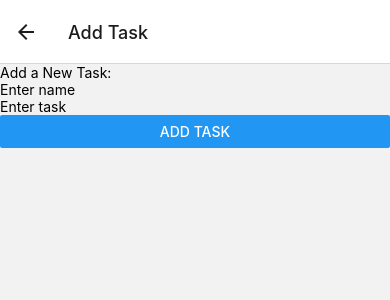
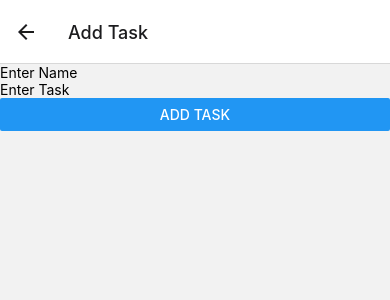
Before and after one commit to chrshih875/Basic-Cross-Platform-Mobile-App, a React Native app in the folder Basic-Cross-Platform-Mobile-App/: screen / in a window 390 px wide. Both pictures are taken after a click on the button "ADD NEW TASK". Shown: the top 300 px of the page. Built offline with nearby package versions, Linux system fonts and the light colour scheme.

Commit message:
updated readme on how to run it locally

```diff
--- a/Basic-Cross-Platform-Mobile-App/Screen2_AddTask.js
+++ b/Basic-Cross-Platform-Mobile-App/Screen2_AddTask.js
@@ -28,16 +28,15 @@ const AddTask = ({ navigation }) => {
 
       return (
         <View>
-          <Text>Add a New Task:</Text>
           <TextInput
             value={name}
             onChangeText={(text) => setName(text)}
-            placeholder="Enter name"
+            placeholder="Enter Name"
           />
           <TextInput
             value={task}
             onChangeText={(text) => setTask(text)}
-            placeholder="Enter task"
+            placeholder="Enter Task"
           />
           <Button title="Add Task" onPress={handleAddItem} />
         </View>
```
Also changed, not shown: 1 other file (tests, documents, lock files or other folders).
